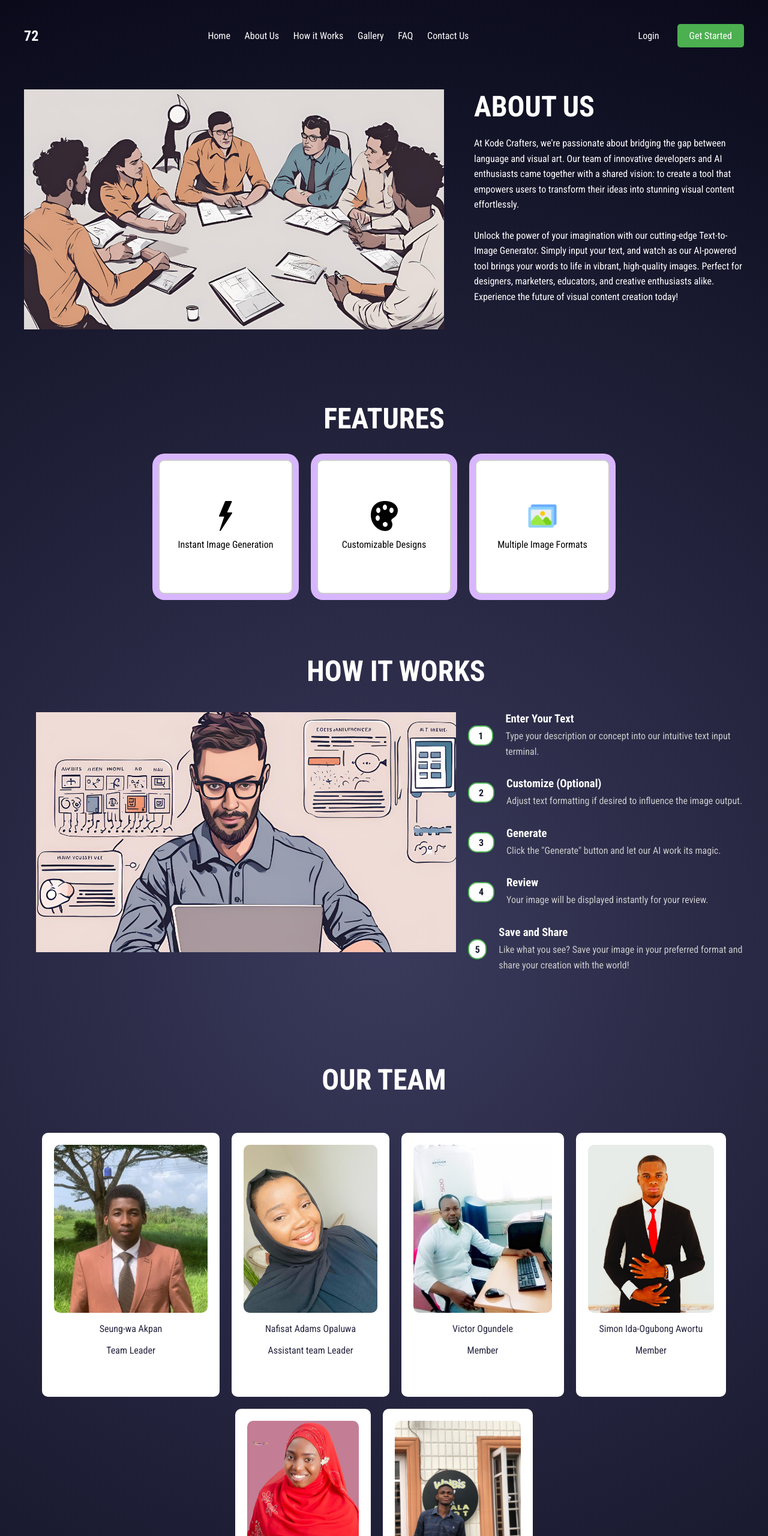
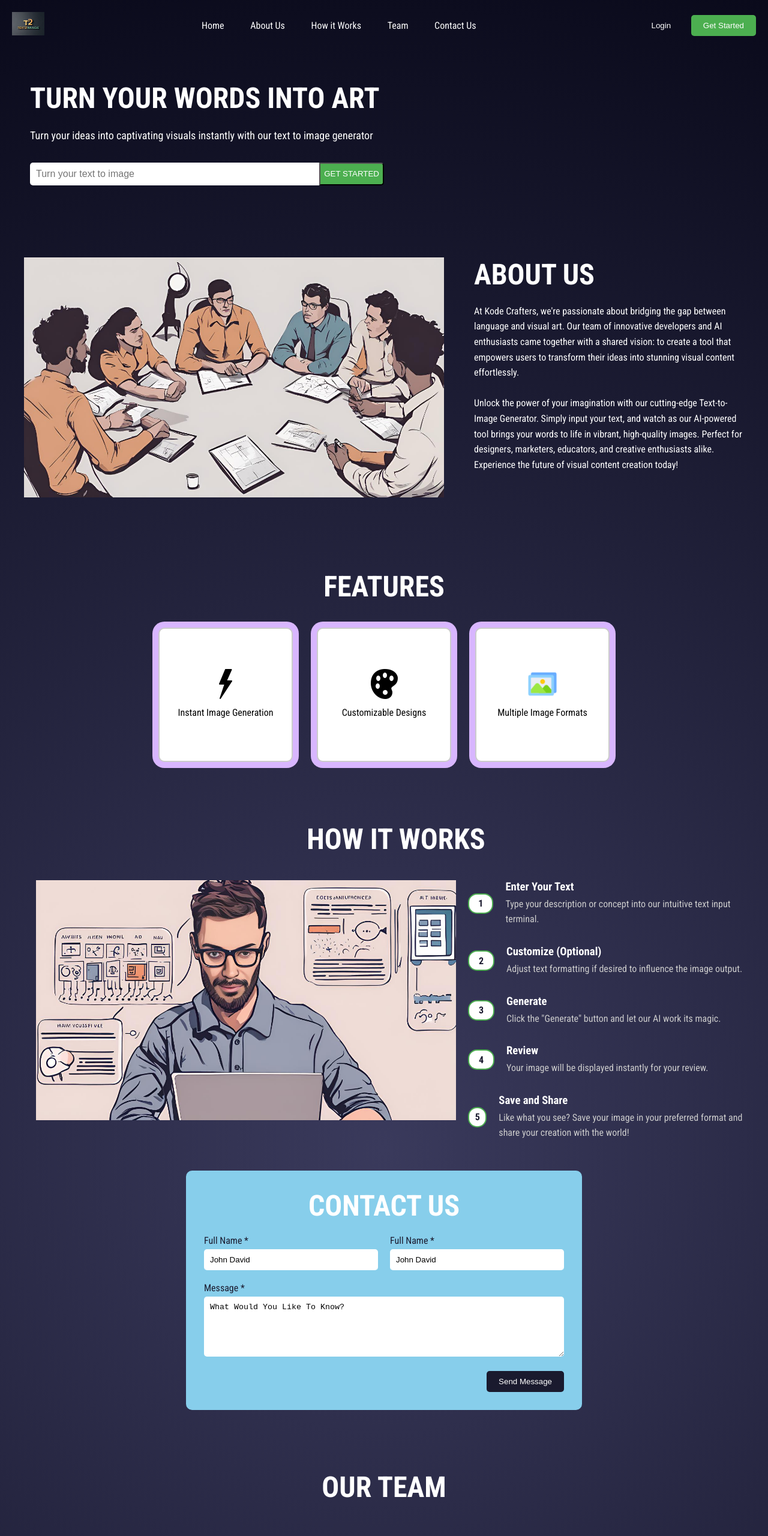
Before and after one commit to seung-waedet/text2image, a plain HTML site: page index.html in a window 1280 px wide. Shown: the top 2560 px of the page at 60% size. Drawn offline with Linux system fonts and the light colour scheme.

Commit message:
added mor pages

```diff
--- a/index.html
+++ b/index.html
@@ -16,23 +16,42 @@
   </head>
 
   <body>
+
+    <!-- Hero section -->
+
+    <header>
+      <div class="logo"><img src="logo.png" alt=""></div>
+      <nav>
+          <a href="#home">Home</a>
+
+          <a href="#about">About Us</a>
+          <a href="#how-it-works">How it Works</a>
+          <a href="#team">Team</a>
+          <a href="#contact-us">Contact Us</a>
+      </nav>
+      <div class="auth-buttons">
+          <button class="login">Login</button>
+          <button class="get-started">Get Started</button>
+      </div>
+  </header>
+
+  <main id="home">
+      <div class="content">
+          <h1>TURN YOUR WORDS INTO ART</h1>
+          <p>Turn your ideas into captivating visuals instantly with our text to image generator</p>
+          <div class="input-container">
+              <input type="text" placeholder="Turn your text to image">
+              <button class="get-started">GET STARTED</button>
+          </div>
+      </div>
+      <div class="image-placeholders">
+          <!-- <div class="placeholder"><img src="a man describing how.jpg" alt=""></div> -->
+          <!-- <div class="placeholder"></div> -->
+      </div>
+  </main>
     <!-- About Us -->
-    <div class="about-container">
-      <header>
-        <div class="logo">72</div>
-        <nav>
-          <a href="#">Home</a>
-          <a href="#">About Us</a>
-          <a href="#">How it Works</a>
-          <a href="#">Gallery</a>
-          <a href="#">FAQ</a>
-          <a href="#">Contact Us</a>
-        </nav>
-        <div class="buttons">
-          <a href="#" class="btn btn-login">Login</a>
-          <a href="#" class="btn btn-get-started">Get Started</a>
-        </div>
-      </header>
+    <div id="about" class="about-container">
+
 
       <div class="content">
         <div class="image-placeholder">
@@ -49,7 +68,7 @@
     </div>
 
     <!-- Features -->
-    <div class="main-container">
+    <div id="features" class="main-container">
         <div class="features-header">
            <h1>FEATURES</h1>
        </div>
@@ -70,7 +89,7 @@
 
        <!-- How it works -->
 
-       <div class="how-container">
+       <div id="how-it-works" class="how-container">
         <h1>HOW IT WORKS</h1>
         <div class="content">
             <div class="image-placeholder">
@@ -120,8 +139,33 @@
         </div>
     </div>
 
+
+    <!-- Contact us -->
+    <div id="contact-us" class="contact-container">
+      <h1>CONTACT US</h1>
+      <form>
+          <div class="name-fields">
+              <div class="form-group">
+                  <label for="fullName1">Full Name *</label>
+                  <input type="text" id="fullName1" name="fullName1" value="John David" required>
+              </div>
+              <div class="form-group">
+                  <label for="fullName2">Full Name *</label>
+                  <input type="text" id="fullName2" name="fullName2" value="John David" required>
+              </div>
+          </div>
+          <div class="form-group">
+              <label for="message">Message *</label>
+              <textarea id="message" name="message" required>What Would You Like To Know?</textarea>
+          </div>
+          <button type="submit">Send Message</button>
+      </form>
+  </div>
+
+
+
     <!-- Team -->
-    <div class="team">
+    <div id="team" class="team">
         <h1>Our team</h1>
       </div>
 
@@ -225,7 +269,7 @@
       </section>
 
 
-    <footer class="footer">
+    <footer id="footer" class="footer">
         <div class="footer-content">
           <div class="footer-section">
             <h3>Company</h3>
--- a/styles.css
+++ b/styles.css
@@ -14,12 +14,106 @@ body {
 
 }
 
+/* Hero section */
+
+header {
+    display: flex;
+    justify-content: space-between;
+    align-items: center;
+    padding: 20px;
+}
+
+.logo {
+    font-size: 24px;
+    font-weight: bold;
+}
+
+nav a {
+    color: white;
+    text-decoration: none;
+    margin-right: 20px;
+}
+
+.auth-buttons button {
+    padding: 10px 20px;
+    margin-left: 10px;
+    border: none;
+    border-radius: 5px;
+    cursor: pointer;
+}
+
+.login {
+    background-color: transparent;
+    color: white;
+}
+
+.get-started {
+    background-color: #4CAF50;
+    color: white;
+}
+
+main {
+    display: flex;
+    justify-content: space-between;
+    padding: 50px;
+}
+
+main .content {
+    width: 50%;
+}
+
+main h1 {
+    font-size: 48px;
+    margin-bottom: 20px;
+}
+
+main p {
+    font-size: 18px;
+    margin-bottom: 30px;
+}
+
+main .input-container {
+    display: flex;
+}
+
+main input[type="text"] {
+    flex-grow: 1;
+    padding: 10px;
+    font-size: 16px;
+    border: none;
+    border-radius: 5px 0 0 5px;
+}
+
+main .input-container .get-started {
+    border-radius: 0 5px 5px 0;
+}
+
+.image-placeholders {
+    width: 40%;
+    display: flex;
+    justify-content: space-between;
+}
+
+/* .image-placeholders img{
+    width: 100%;
+    height: 100%;
+
+} */
+
+.placeholder {
+    width: 45%;
+    height: 300px;
+    background-color: rgba(255, 255, 255, 0.1);
+    border-radius: 20px;
+}
+
+
 /* Header */
 header {
     display: flex;
     justify-content: space-between;
     align-items: center;
-    padding: 20px 0;
+    padding: 20px ;
 }
 
 .logo {
@@ -31,6 +125,9 @@ nav a {
     color: white;
     text-decoration: none;
     margin-left: 20px;
+}
+nav a:hover {
+    text-decoration: underline;
 }
 
 .buttons {
@@ -194,6 +291,57 @@ p {
 }
 
 
+/* Contact us */
+
+.contact-container {
+    background-color: #87CEEB;
+    border-radius: 10px;
+    padding: 30px;
+    width: 80%;
+    max-width: 600px;
+}
+.contact-container h1 {
+    color: white;
+    text-align: center;
+    margin-top: 0;
+}
+.contact-container .form-group {
+    margin-bottom: 20px;
+}
+.contact-container label {
+    display: block;
+    margin-bottom: 5px;
+    color: #1a1a2e;
+}
+.contact-container input[type="text"], textarea {
+    width: 100%;
+    padding: 10px;
+    border: none;
+    border-radius: 5px;
+    box-sizing: border-box;
+}
+.contact-container textarea {
+    height: 100px;
+    resize: vertical;
+}
+.contact-container .name-fields {
+    display: flex;
+    gap: 20px;
+}
+.contact-container .name-fields .form-group {
+    flex: 1;
+}
+.contact-container button {
+    background-color: #1a1a2e;
+    color: white;
+    border: none;
+    padding: 10px 20px;
+    border-radius: 5px;
+    cursor: pointer;
+    float: right;
+}
+
+
 /* Team */
 
 .team h1 {
```
Also changed, not shown: about.jpeg (added), logo.png (added).
